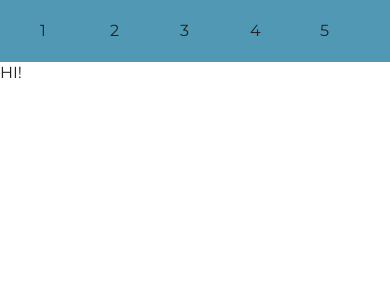
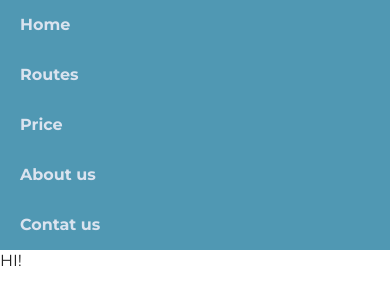
Before and after one commit to KamilBlakala/SkiResort, a website: page index.html in a window 390 px wide. Drawn offline with Linux system fonts and the light colour scheme.

Commit message:
create first draw of hamburger menu

```diff
--- a/index.html
+++ b/index.html
@@ -17,11 +17,11 @@
   <header>
     <nav class="container">
       <ul>
-        <li><a href="#">1</a></li>
-        <li><a href="#">2</a></li>
-        <li><a href="#">3</a></li>
-        <li><a href="#">4</a></li>
-        <li><a href="#">5</a></li>
+        <li><a href="#">Home</a></li>
+        <li><a href="#">Routes</a></li>
+        <li><a href="#">Price</a></li>
+        <li><a href="#">About us</a></li>
+        <li><a href="#">Contat us</a></li>
       </ul>
     </nav>
   </header>
--- a/src/sass/_global.scss
+++ b/src/sass/_global.scss
@@ -22,6 +22,11 @@ body {
 a {
 	text-decoration: none;
 	color: inherit;
+	cursor: pointer;
+}
+ul {
+	list-style: none;
+	list-style-position: inside;
 }
 .container {
 	max-width: 1370px;
--- a/src/sass/_nav.scss
+++ b/src/sass/_nav.scss
@@ -2,17 +2,25 @@ nav {
 	ul {
 		display: flex;
 		justify-content: center;
-		list-style: none;
-		list-style-position: inside;
+		flex-direction: column;
 		li {
-			width: 20%;
-			// padding: 20px;
+			width: 100%;
+			height: 50px;
+			display: flex;
+			align-items: center;
+			position: relative;
 			a {
+				color: $white;
+				font-weight: 700;
 				display: inline-block;
-				width: 100%;
-				height: 100%;
-				cursor: pointer;
-				padding: 20px;
+				&::after {
+					content: '';
+					position: absolute;
+					top: 0;
+					left: 0;
+					width: 100%;
+					height: 100%;
+				}
 			}
 		}
 	}
```
Also changed, not shown: dist/css/style.min.css.
